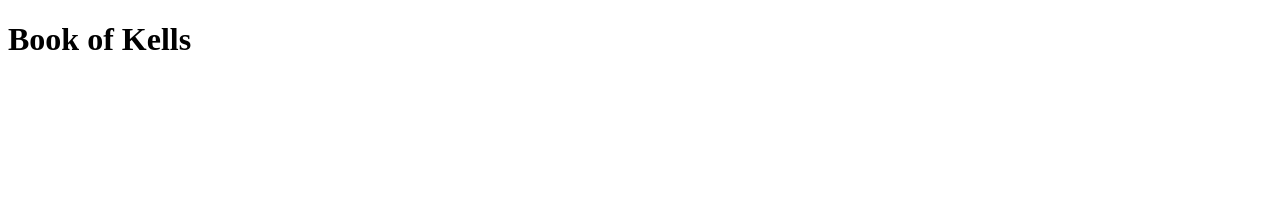
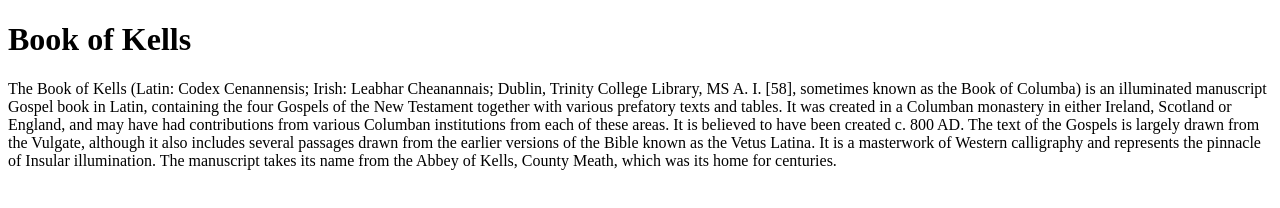
Before and after one commit to CCTMatt/csp_ca1, a plain HTML site: page CA1/index.html in a window 1280 px wide. Drawn offline with Linux system fonts and the light colour scheme.

Commit message:
First Paragraph

```diff
--- a/CA1/index.html
+++ b/CA1/index.html
@@ -1,12 +1,27 @@
 <!DOCTYPE html>
 <html lang="en">
+
 <head>
     <meta charset="utf-8">
     <meta name="author" content="Matt">
     <meta name="description" content="description of your page">
     <title>The book of Kells</title>
 </head>
+
 <body>
     <h1>Book of Kells</h1>
+    <p>The Book of Kells (Latin: Codex Cenannensis; Irish: Leabhar Cheanannais; Dublin, Trinity College Library, MS A.
+        I. [58], sometimes known as the Book of Columba) is an illuminated manuscript Gospel book in Latin, containing
+        the four Gospels of the New Testament together with various prefatory texts and tables. It was created in a
+        Columban monastery in either Ireland, Scotland or England, and may have had contributions from various Columban
+        institutions from each of these areas. It is believed to have been created c. 800 AD. The text of the Gospels is
+        largely drawn from the Vulgate, although it also includes several passages drawn from the earlier versions of
+        the Bible known as the Vetus Latina. It is a masterwork of Western calligraphy and represents the pinnacle of
+        Insular illumination. The manuscript takes its name from the Abbey of Kells, County Meath, which was its home
+        for centuries.</p>
+
+
+
 </body>
+
 </html>
```
Lines whose indentation alone changed are shown as unchanged.
